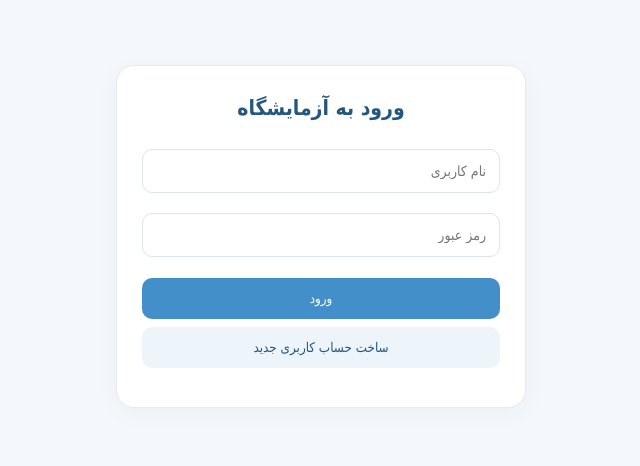
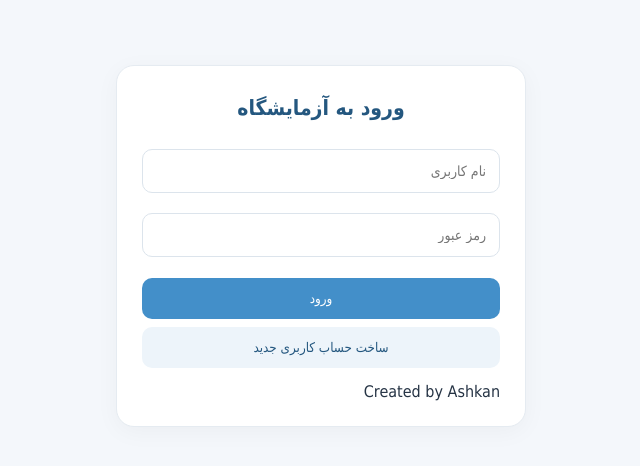
Before and after one commit to khanzo55/Lab_inventory, a plain HTML site: page index.html in a window 1280 px wide. Shown: the whole page, without its empty margins (319-959 px from the left). Drawn offline with Linux system fonts and the light colour scheme.

Commit message:
Update index.html

```diff
--- a/index.html
+++ b/index.html
@@ -76,6 +76,9 @@ body.authenticated #authScreen{display:none}
   <button id="authSubmitButton" onclick="submitAuth()">ورود</button>
   <button class="secondary" id="switchAuth" onclick="switchAuthMode()">ساخت حساب کاربری جدید</button>
   <div id="authMessage"></div>
+  <div class="login-footer">
+  Created by Ashkan
+</div>
 </div>
 
 <header>
```
